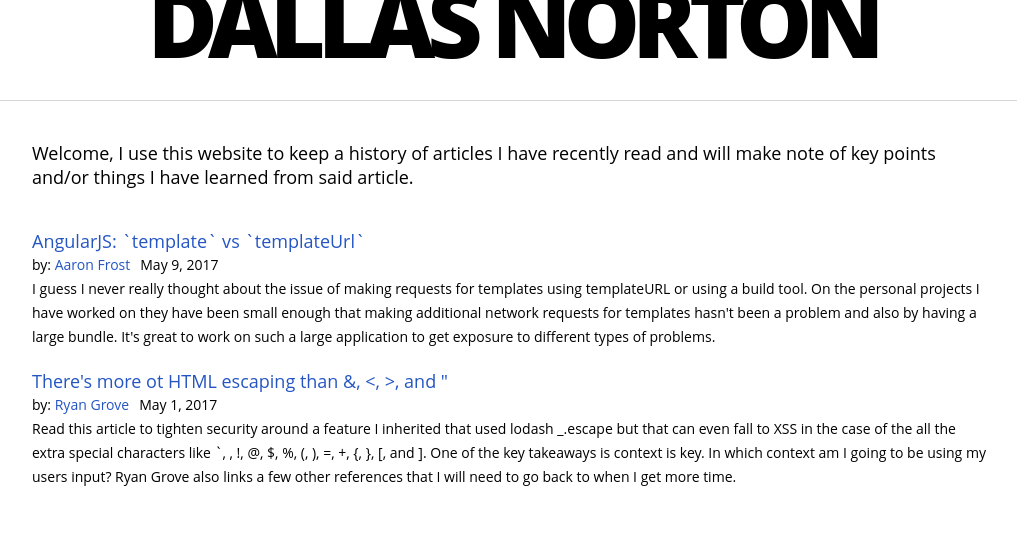
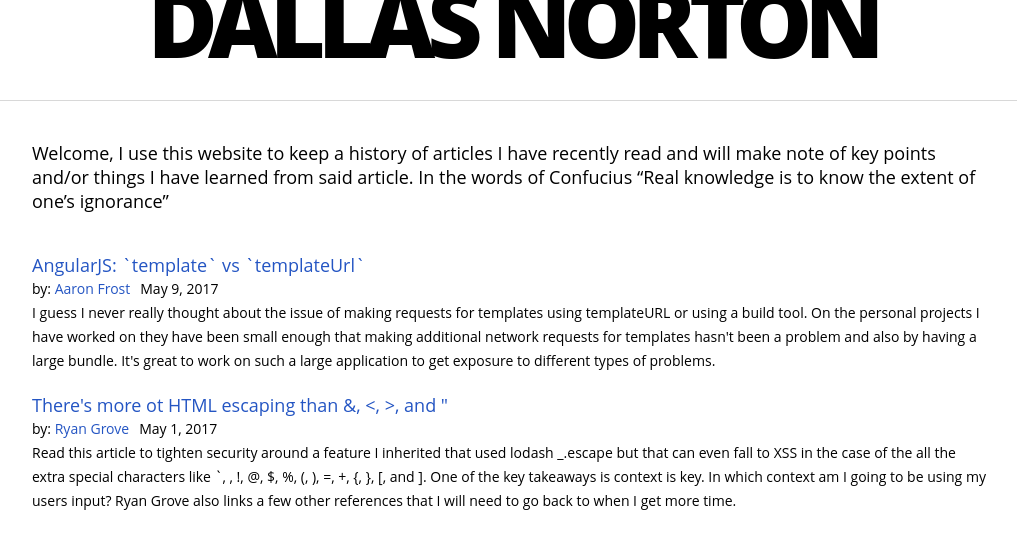
Before and after one commit to dallasnorton/personalSite, a React (Create React App) app: page / in a window 1280 px wide. Shown: the top 548 px of the page, without its empty margins (128-1145 px from the left). Built offline with nearby package versions, Linux system fonts and the light colour scheme.

Commit message:
Confucius quote

```diff
--- a/src/App.js
+++ b/src/App.js
@@ -27,7 +27,7 @@ class App extends Component {
         </div>
         <div className="main-wrapper">
           <div className="content-wrapper">
-            <div className="App-intro">Welcome, I use this website to keep a history of articles I have recently read and will make note of key points and/or things I have learned from said article.</div>
+            <div className="App-intro">Welcome, I use this website to keep a history of articles I have recently read and will make note of key points and/or things I have learned from said article. In the words of Confucius “Real knowledge is to know the extent of one’s ignorance”</div>
             <Articles className="article-container"   articles={articles}/>
           </div>
         </div>
```
